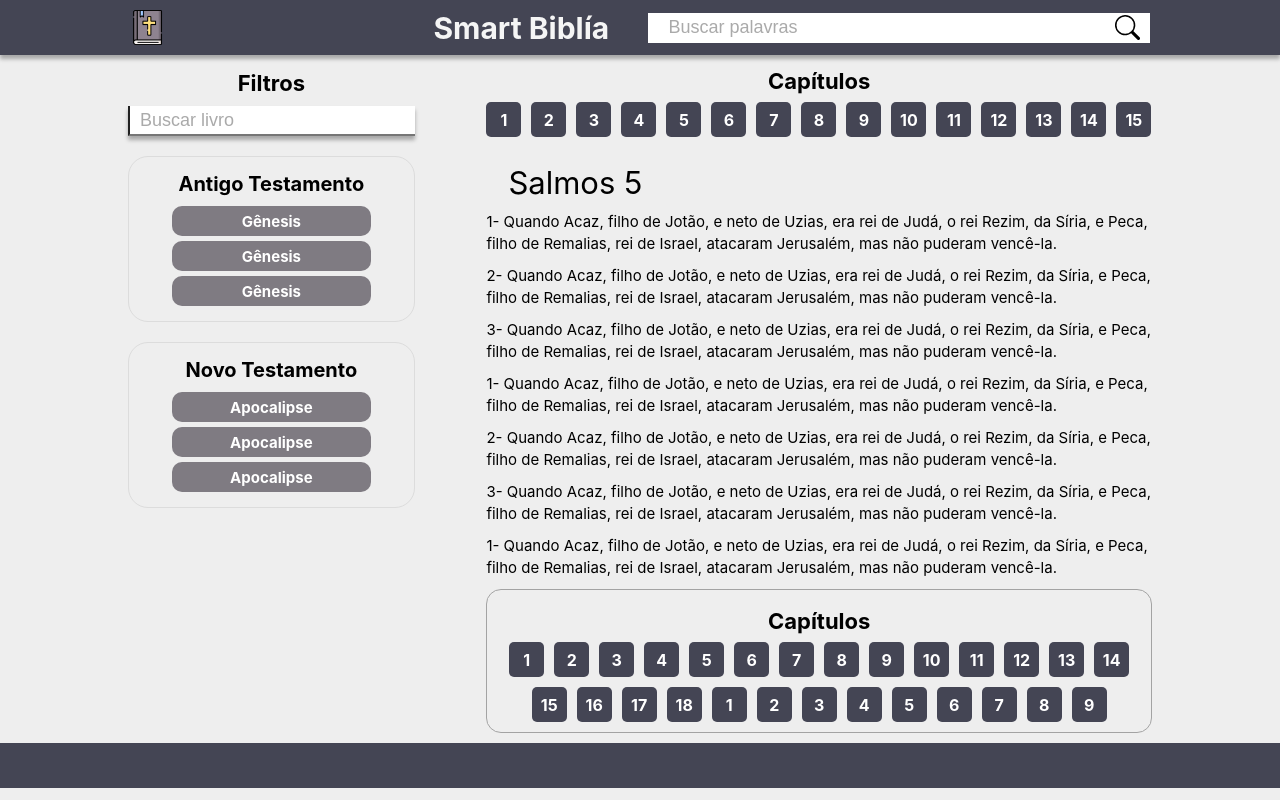
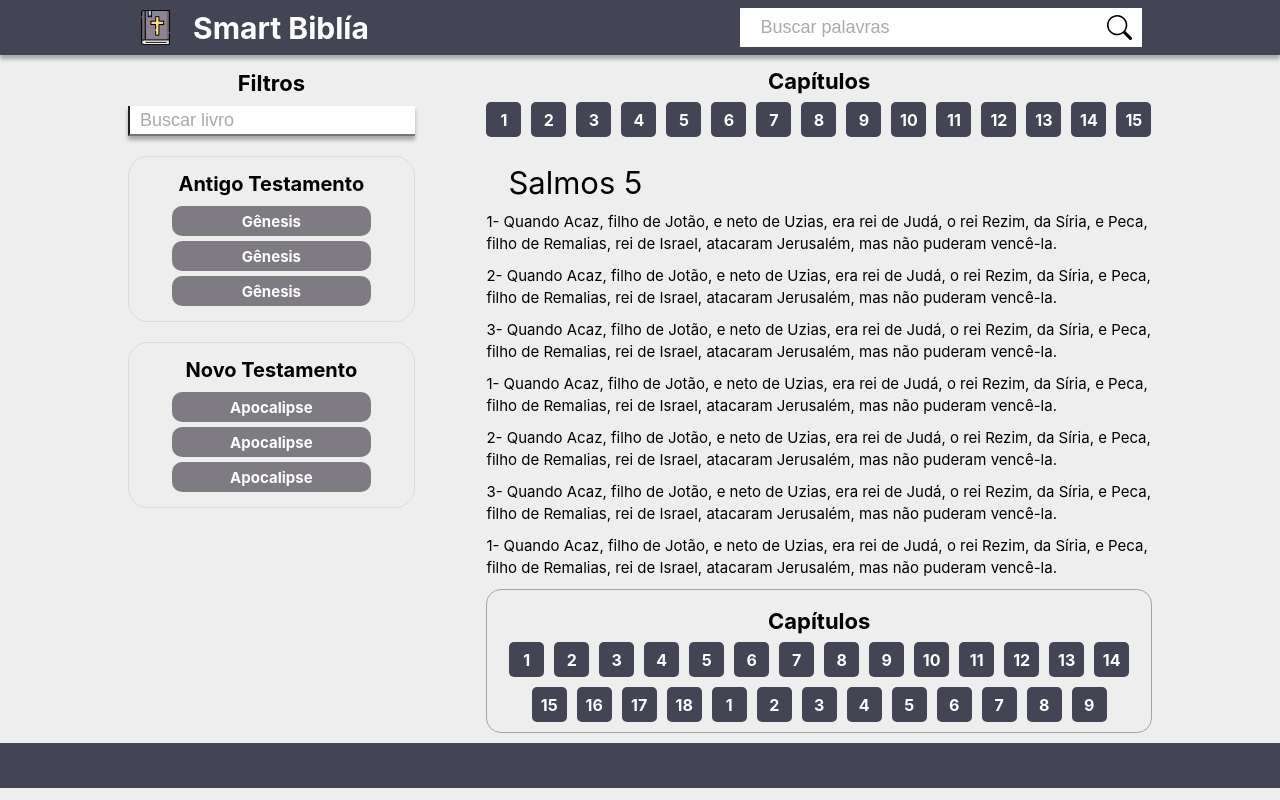
Before and after one commit to gabrielp1999/smart-biblia-nextjs, a Next.js app: page / in a window 1280 px wide. Built offline with nearby package versions, Linux system fonts and the light colour scheme.

Commit message:
ajustando a nav e o footer

```diff
--- a/Components/Footer/styles.js
+++ b/Components/Footer/styles.js
@@ -1,6 +1,7 @@
 import styled from "styled-components";
 
 export const Wrapper = styled.footer`
+  bottom: 0;
   width: 100%;
   height: 4.5rem;
   background-color: #444554;
--- a/Components/InputDesktop/styles.js
+++ b/Components/InputDesktop/styles.js
@@ -3,8 +3,8 @@ import styled from "styled-components";
 export const Wrapper = styled.div`
   background-color: #fff;
   display: none;
-  height: 3rem;
-  width: 70%;
+  height: 70%;
+  width: 100%;
   padding: 0 1rem;
   @media screen and (min-width: 1024px) {
     display: flex;
@@ -13,7 +13,7 @@ export const Wrapper = styled.div`
   `;
 
 export const Input = styled.input`
-  height: 3rem;
+  height: 100%;
   border-radius: 0.5rem;
   width: 100%;
   font-size: 1.8rem;
--- a/Components/NavDefault/index.jsx
+++ b/Components/NavDefault/index.jsx
@@ -13,9 +13,9 @@ function NavDefault({ toggleInputWord }) {
           width={35}
           height={35}
        />
+        <span>Smart Biblía</span>
       </S.BoxImg>
       <div className="div-search-word">
-        <span>Smart Biblía</span>
         <InputDesktop />
       </div>
       <S.BoxSearch>
--- a/Components/NavDefault/styles.js
+++ b/Components/NavDefault/styles.js
@@ -10,7 +10,7 @@ export const Wrapper = styled.nav`
 
   @media screen and (min-width: 1024px) {
     width: 1024px;
-    justify-content: space-around;
+    padding: 0 1rem;
 }
 `
 export const BoxSearch = styled.div`
@@ -25,12 +25,15 @@ export const BoxSearch = styled.div`
 `
 
 export const BoxImg = styled.div`
-  width: 40px;
+  font-size: 3rem;
+  font-weight: bold;
+  color: #fff;
   height: 55px;
   display: flex;
   align-items: center;
 
+
   @media screen and (min-width: 1024px) {
-    margin-right: 26rem;
+    gap: 2rem;
   }
 `;
--- a/Components/PageBook/index.jsx
+++ b/Components/PageBook/index.jsx
@@ -16,7 +16,6 @@ function PageBook() {
       <S.Paragraph>2- Quando Acaz, filho de Jotão, e neto de Uzias, era rei de Judá, o rei Rezim, da Síria, e Peca, filho de Remalias, rei de Israel, atacaram Jerusalém, mas não puderam vencê-la.</S.Paragraph>
       <S.Paragraph>3- Quando Acaz, filho de Jotão, e neto de Uzias, era rei de Judá, o rei Rezim, da Síria, e Peca, filho de Remalias, rei de Israel, atacaram Jerusalém, mas não puderam vencê-la.</S.Paragraph>
       <S.Paragraph>1- Quando Acaz, filho de Jotão, e neto de Uzias, era rei de Judá, o rei Rezim, da Síria, e Peca, filho de Remalias, rei de Israel, atacaram Jerusalém, mas não puderam vencê-la.</S.Paragraph>
-
     </S.Ul>
     <ChapterBox />
   </S.Wrapper>
--- a/styles/globals.css
+++ b/styles/globals.css
@@ -45,9 +45,8 @@ body {
 .div-search-word {
   display: flex;
   align-items: center;
-  height: 50%;
-  width: 70%;
-  color: #F5F5F5;
+  height: 100%;
+  width: 40%;
   font-size: 30px;
   text-align: center;
   justify-content: space-between;
```
